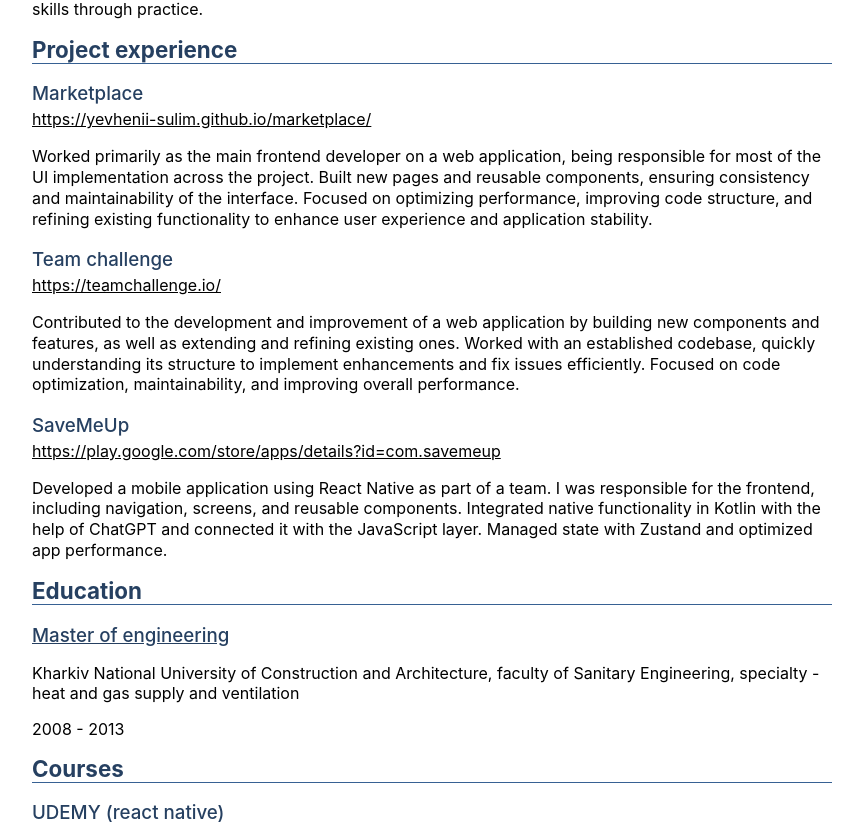
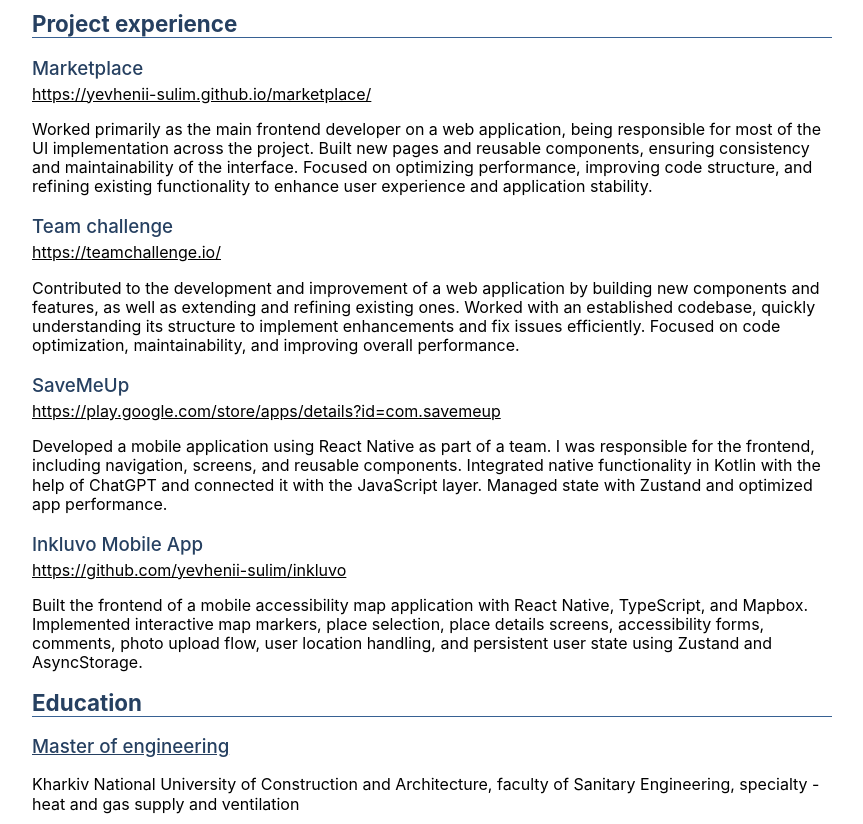
Before and after one commit to yevhenii-sulim/cv-front-end, a React (Vite) app: page / in a window 1280 px wide. Shown: the part 683-1507 px from the top of the page, without its empty margins (208-1071 px from the left). Built offline with nearby package versions, Linux system fonts and the light colour scheme.

Commit message:
added project

```diff
--- a/src/components/profile/profile.jsx
+++ b/src/components/profile/profile.jsx
@@ -10,7 +10,7 @@ export default function Profile() {
         <span className={css.special}>front-end developer</span>
       </h1>
       <div className={css.img}>
-        <img src='/img.png' alt='User profile' />
+        <img src={`${import.meta.env.BASE_URL}img.png`} alt='User profile' />
         <ContactList />
       </div>
     </div>
--- a/src/components/projectList/projectList.jsx
+++ b/src/components/projectList/projectList.jsx
@@ -16,11 +16,16 @@ const projects = [
     link: 'https://play.google.com/store/apps/details?id=com.savemeup',
     text: 'Developed a mobile application using React Native as part of a team. I was responsible for the frontend, including navigation, screens, and reusable components. Integrated native functionality in Kotlin with the help of ChatGPT and connected it with the JavaScript layer. Managed state with Zustand and optimized app performance.',
   },
+  {
+    title: 'Inkluvo Mobile App',
+    link: 'https://github.com/yevhenii-sulim/inkluvo',
+    text: 'Built the frontend of a mobile accessibility map application with React Native, TypeScript, and Mapbox. Implemented interactive map markers, place selection, place details screens, accessibility forms, comments, photo upload flow, user location handling, and persistent user state using Zustand and AsyncStorage.',
+  },
 ];
 
 export default function ProjectList() {
   return (
-    <div className='box'>
+    <div className={`box ${css.projects}`}>
       <h2 className='title-box'>Project experience</h2>
       <ul>
         {projects.map(({title, link, text}) => (
--- a/src/components/projectList/projectList.module.css
+++ b/src/components/projectList/projectList.module.css
@@ -7,3 +7,9 @@
 .list {
   list-style: none;
 }
+@media print {
+  .projects {
+    break-before: page;
+    page-break-before: always;
+  }
+}
--- a/src/index.css
+++ b/src/index.css
@@ -31,7 +31,7 @@ code {
 .text {
   font-size: 16px;
   color: #000000;
-  line-height: 1.3;
+  line-height: 1.2;
 }
 ul {
   margin: 0;
```
Also changed, not shown: 1 other file (tests, documents, lock files or other folders).
